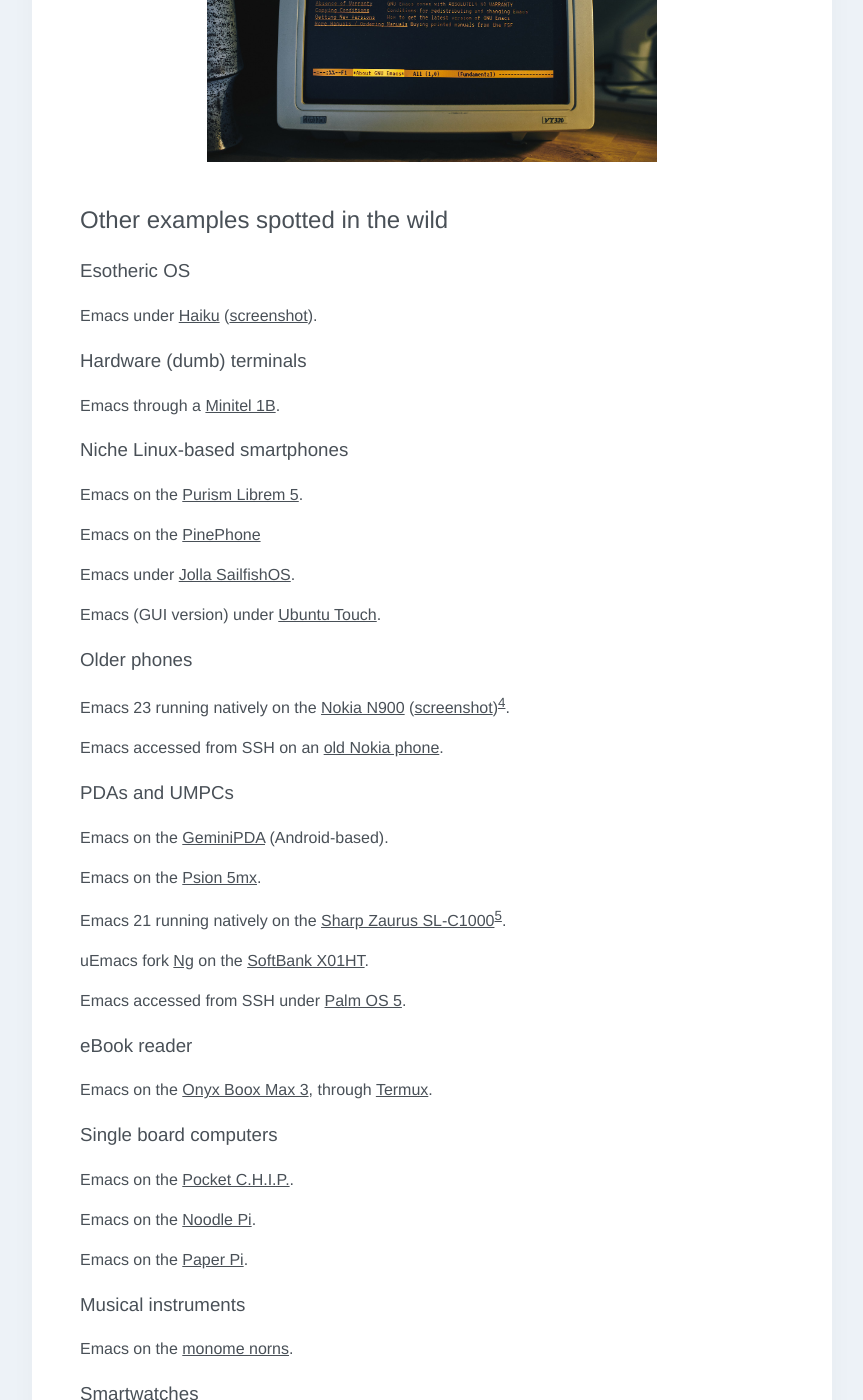
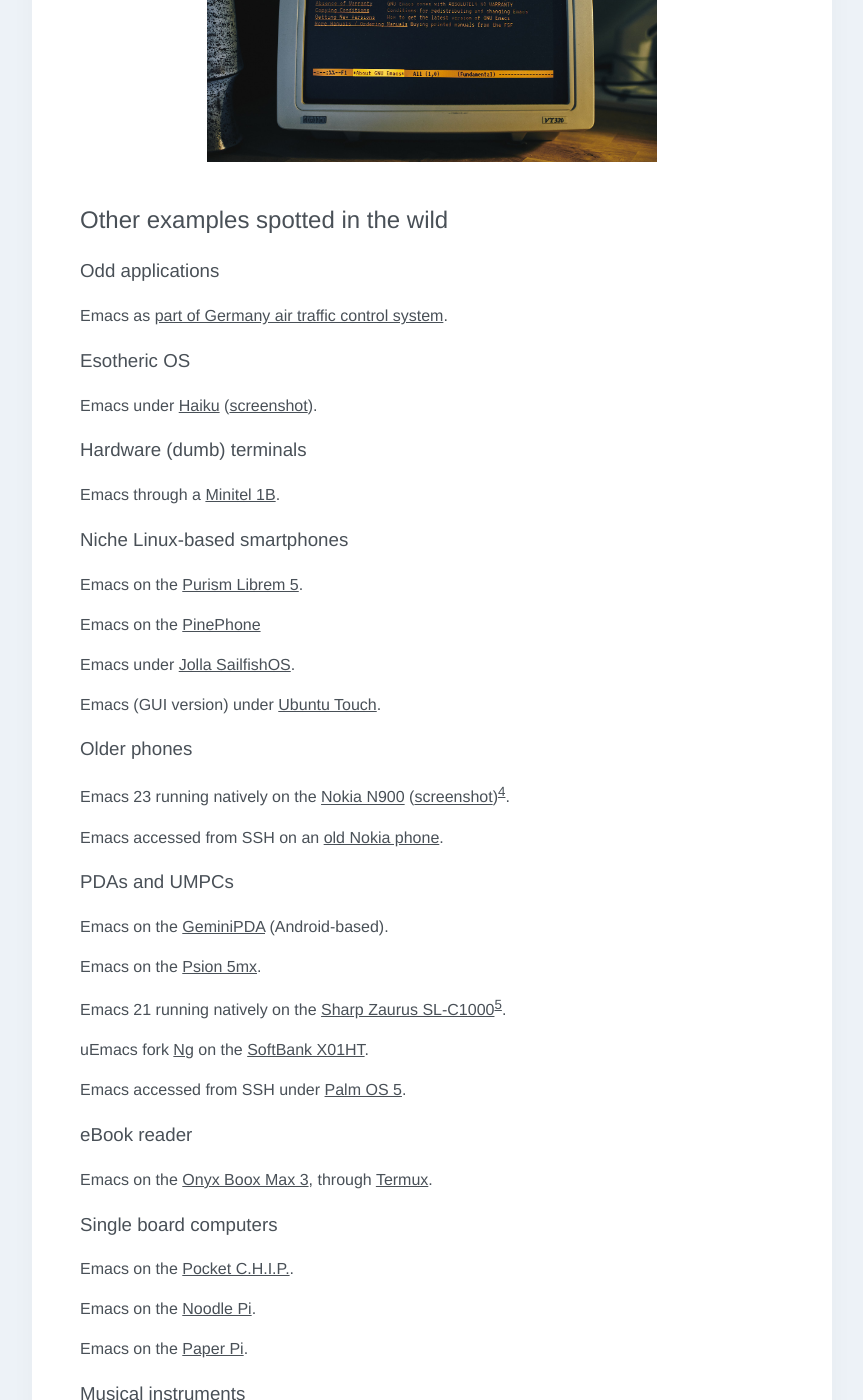
Before and after one commit to p3r7/blog, a Jekyll site: the page built from _posts/2020-09-02-emacs-in-odd-places.md, in a window 1280 px wide and 1400 px high, scrolled down 2736 px. Shown: the whole window, without its empty margins (208-1071 px from the left). Built offline with Jekyll 4.4.1, drawn with Linux system fonts in a browser that asks for light colours; some web fonts are replaced.

Commit message:
another good one

```diff
--- a/_posts/2020-09-02-emacs-in-odd-places.md
+++ b/_posts/2020-09-02-emacs-in-odd-places.md
@@ -81,6 +81,11 @@
 
 ## Other examples spotted in the wild
 
+### Odd applications
+
+Emacs as [part of Germany air traffic control system](https://old.reddit.com/r/emacs/comments/lly7po/do_you_use_emacs_lisp_as_a_general_purpose/gnusee0/).
+
+
 ### Esotheric OS
 
 Emacs under [Haiku](https://depot.haiku-os.org/#!/pkg/emacs/haikuports/26/2/-/-/1/x86_64?bcguid=bc157-URXX) ([screenshot](https://imgur.com/GCa6CFK)).
@@ -146,6 +151,8 @@
 Emacs on a [Pebble watch](https://www.reddit.com/r/emacs/comments/7oqr5s/i_must_have_emacs_on_everything_even_my_smartwatch/) (this one is actually just a "face", not the real deal).
 
 
+###
+
 ## Hacker News
 
 I was quite surprised to see that this post got submitted to Hacker News and [won the front page lottery](https://news.ycombinator.com/item?id=25108697).
```
